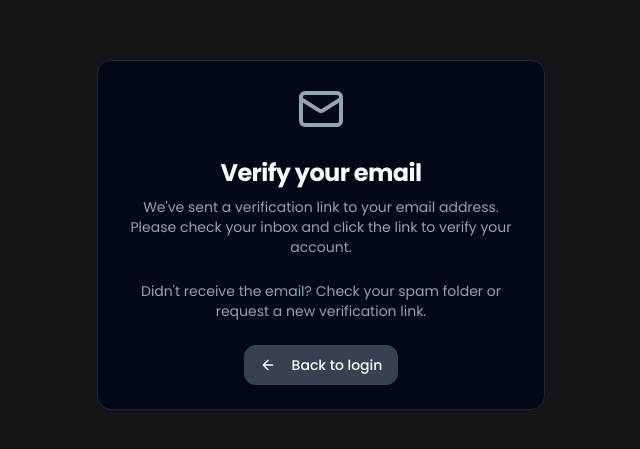
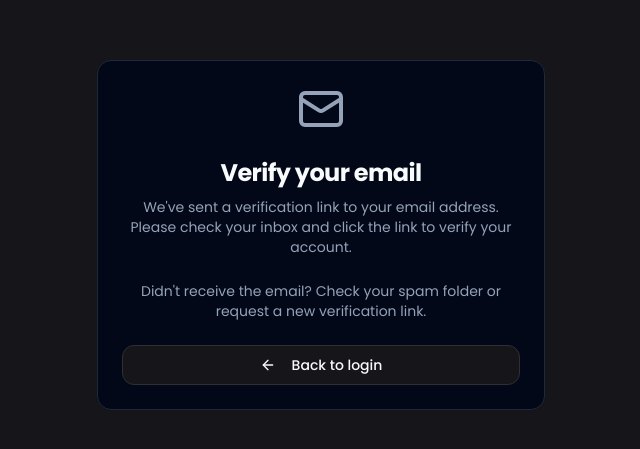
Before and after one commit to SinghAstra/Manual-Auth-Email-X, a Next.js app: page /auth/verify-email in a window 1280 px wide. Shown: the part 165-614 px from the top of the page, without its empty margins (319-959 px from the left). Built offline with nearby package versions, Linux system fonts and the light colour scheme.

Commit message:
Email Verification Routes

```diff
--- a/app/(auth)/auth/verify-email/page.tsx
+++ b/app/(auth)/auth/verify-email/page.tsx
@@ -10,8 +10,9 @@ import {
   CardTitle,
 } from "@/components/ui/card";
 import { useToast } from "@/hooks/use-toast";
+import { resendVerificationEmail } from "@/lib/actions/auth/resend.verify.email";
 import { verifyEmail } from "@/lib/actions/auth/verify.email";
-import { ArrowLeft, Mail, MailIcon } from "lucide-react";
+import { ArrowLeft, Loader2, Mail, MailIcon } from "lucide-react";
 import Link from "next/link";
 import { useRouter, useSearchParams } from "next/navigation";
 import { useEffect, useState } from "react";
@@ -23,9 +24,17 @@ export default function VerifyEmailPage() {
   const [verificationStatus, setVerificationStatus] = useState<
     "pending" | "error"
   >("pending");
+  const [email, setEmail] = useState<string>("");
+  const [isResending, setIsResending] = useState(false);
 
   useEffect(() => {
     const token = searchParams.get("token");
+    const emailParam = searchParams.get("email");
+
+    if (emailParam) {
+      setEmail(emailParam);
+    }
+
     if (token) {
       handleEmailVerification(token);
     }
@@ -60,6 +69,44 @@ export default function VerifyEmailPage() {
     }
   };
 
+  const handleResendEmail = async () => {
+    if (!email) {
+      toast({
+        title: "Error",
+        description: "No email address found",
+        variant: "destructive",
+      });
+      return;
+    }
+
+    setIsResending(true);
+    try {
+      const result = await resendVerificationEmail(email);
+
+      if (result.success) {
+        toast({
+          title: "Verification Email Resent",
+          description: "Please check your inbox",
+        });
+        setVerificationStatus("pending");
+      } else {
+        toast({
+          title: "OOPS!",
+          description: result.message,
+          variant: "destructive",
+        });
+      }
+    } catch (error) {
+      toast({
+        title: "Error",
+        description: "Failed to resend verification email",
+        variant: "destructive",
+      });
+    } finally {
+      setIsResending(false);
+    }
+  };
+
   // Error or pending verification view
   return (
     <div className="min-h-screen bg-background flex items-center justify-center p-4">
@@ -88,12 +135,29 @@ export default function VerifyEmailPage() {
             </p>
           </div>
         </CardContent>
-        <CardFooter className="flex justify-center flex-col">
-          {verificationStatus === "error" &&  <Button variant="ghost" className="bg-gray-700">
-            <MailIcon className="mr-3"/>
-            Resend Email</Button>}
-          <Link href="/auth/login">
-            <Button variant="ghost" className="bg-gray-700">
+        <CardFooter className="flex justify-center flex-col gap-2">
+          {verificationStatus === "error" && email && (
+            <Button
+              onClick={handleResendEmail}
+              disabled={isResending}
+              variant="ghost"
+              className="bg-primary w-full"
+            >
+              {isResending ? (
+                <>
+                  <Loader2 className="mr-2 h-4 w-4 animate-spin" />
+                  Resending...
+                </>
+              ) : (
+                <>
+                  <MailIcon className="mr-3" />
+                  Resend Email
+                </>
+              )}
+            </Button>
+          )}
+          <Link href="/auth/login" className="w-full">
+            <Button variant="outline" className=" w-full">
               <ArrowLeft className="mr-2 h-4 w-4" />
               Back to login
             </Button>
--- a/lib/mail.ts
+++ b/lib/mail.ts
@@ -20,7 +20,9 @@ export async function sendEmail({ email, name, token, type }: EmailOptions) {
   const emailTemplates = {
     EMAIL_VERIFICATION: {
       subject: "Verify Your Account",
-      link: `${baseUrl}/auth/verify-email?token=${token}`,
+      link: `${baseUrl}/auth/verify-email?token=${token}&email=${encodeURIComponent(
+        email
+      )}`,
       html: (verificationLink: string) => `
         <h1>Welcome, ${name}!</h1>
         <p>Please verify your email by clicking the link below:</p>
```
